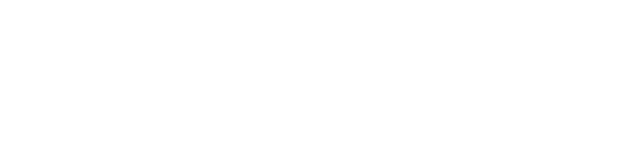
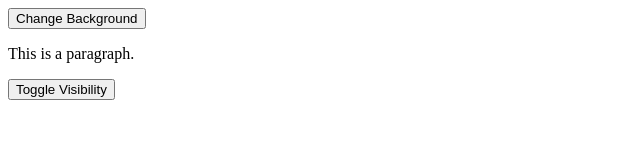
Before and after one commit to Natasha-nj-k/JavaScript-Fundamentals-QA, a plain HTML site: page index.html in a window 1280 px wide. Shown: the whole page, without its empty margins (0-640 px from the left). Drawn offline with Linux system fonts and the light colour scheme.

Commit message:
q5 and 10

```diff
--- a/index.html
+++ b/index.html
@@ -6,6 +6,11 @@
   <title>Javascript Fundamentals Q&A</title>
 </head>
 <body>
+  <button id="change-color">Change Background</button>
 
+  <p id="text">This is a paragraph.</p>
+<button id="toggle-btn">Toggle Visibility</button>
+
+  <script src="./js/question25.js"></script>
 </body>
 </html>
```
